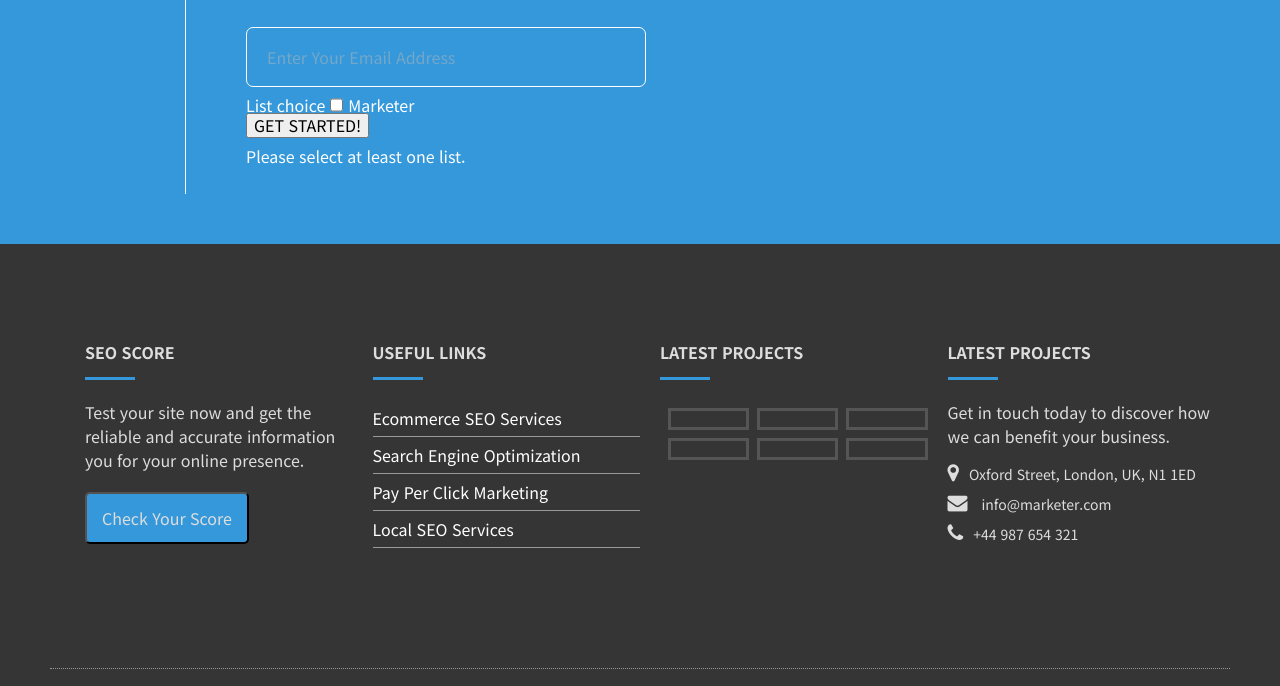
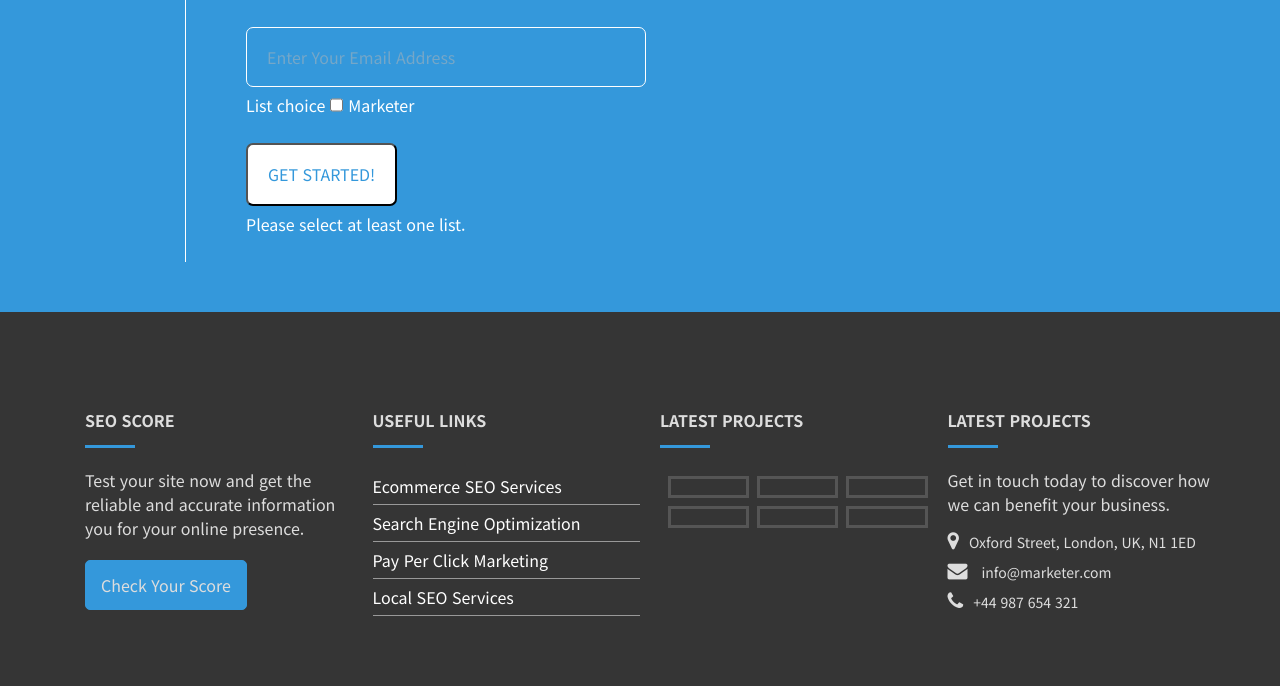
Before and after one commit to ping12271/marketer, a plain HTML site: page pages/main.html in a window 1280 px wide. Shown: the part 5930-6616 px from the top of the page. Drawn offline with Linux system fonts and the light colour scheme.

Commit message:
버튼 수정

```diff
--- a/style/layout/_footer.scss
+++ b/style/layout/_footer.scss
@@ -42,6 +42,7 @@
         .score-btn {
           padding: 15px;
           background-color: #3498db;
+          border: 1px solid #3498db;
           border-radius: 5px;
           color: #ddd;
           margin-top: 20px;
--- a/style/pages/_main.scss
+++ b/style/pages/_main.scss
@@ -643,7 +643,7 @@ p.normal {
               margin: 0 5px;
             }
           }
-          .mail-submit {
+          .mail-button {
             margin-top: 30px;
             border-radius: 7px;
             padding: 20px;
```
Also changed, not shown: style/style.css, 1 other file.
